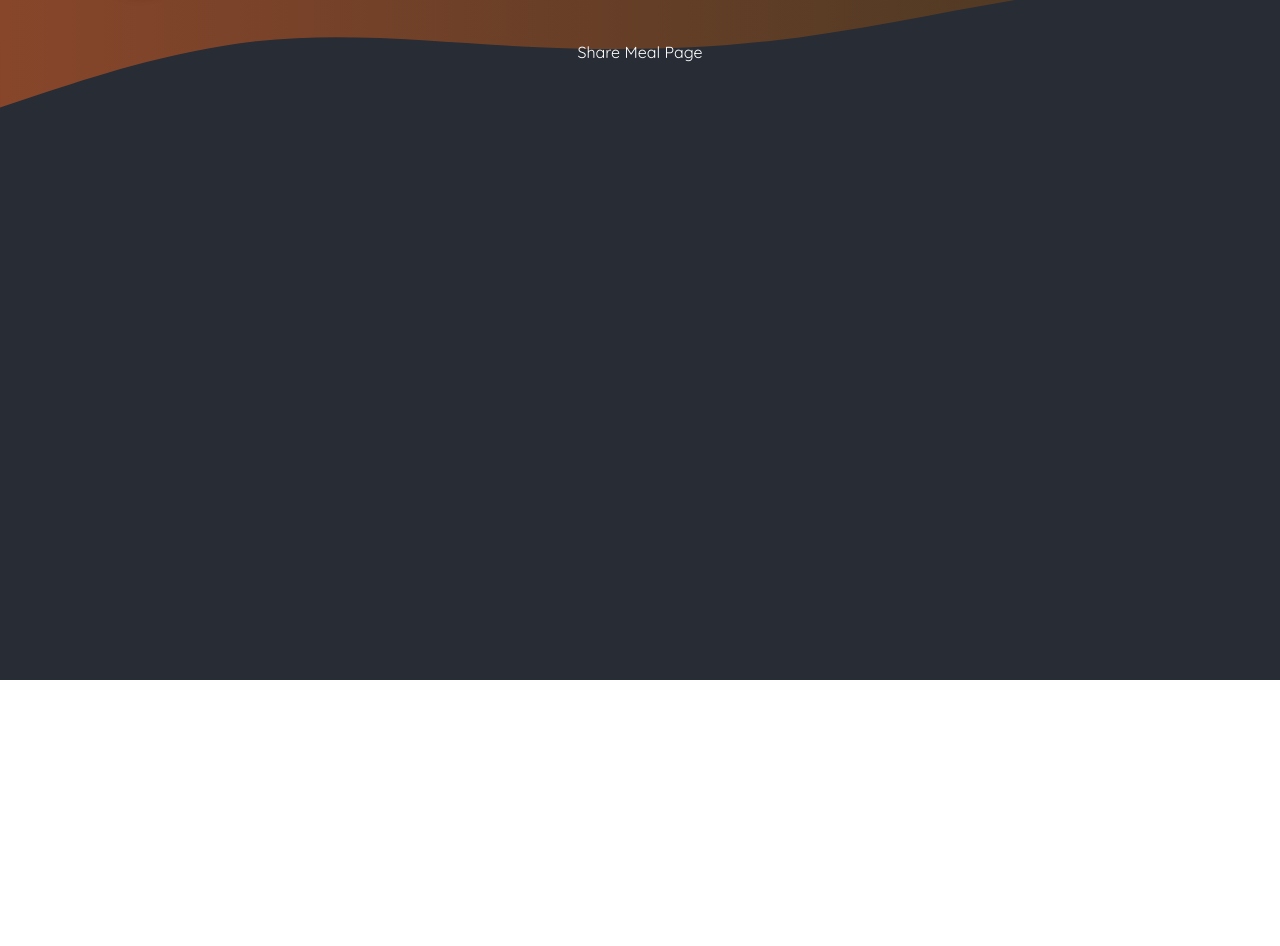
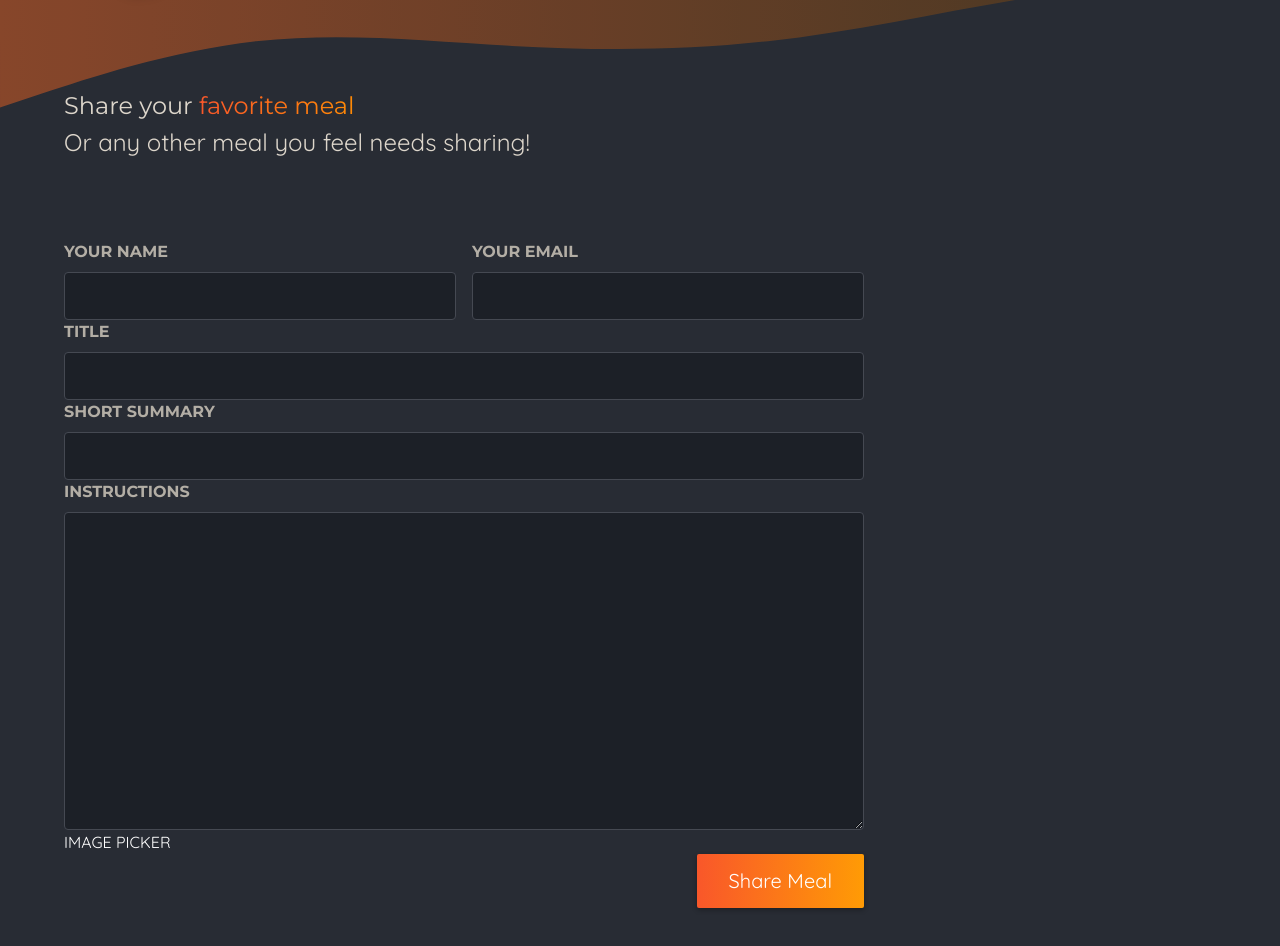
Before and after one commit to salmaassem-eng/Burger-Shop, a Next.js app: page /meals/share in a window 1280 px wide. Shown: the part 120-1066 px from the top of the page. Before the commit the page ends 800 px from the top, so only its background shows below. Built offline with nearby package versions, Linux system fonts and the light colour scheme.

Commit message:
finish slug meal and all details

```diff
--- a/app/meals/[slug]/page.js
+++ b/app/meals/[slug]/page.js
@@ -1,9 +1,36 @@
-export default function MealDetailPage() {
+import classes from './page.module.css';
+import Image from 'next/image';
+import { getMealBySlug } from '../../../lib/meals';
+import { notFound } from 'next/navigation';
+
+
+export default async function MealDetailPage({params}) {
+   const meal = await getMealBySlug(params.slug);
+    if(!meal) {
+      notFound();    }
+   meal.instructions = meal.instructions.replace(/\n/g, '<br>'); // Replace newline characters with <br> tags
     return (
+       <>
+        <header className={classes.header}>
+            <div className={classes.image}>
+                <Image src={meal.image} alt={meal.title} fill />
+             </div>
+             <div className={classes.headerText}>
+                <h1>{meal.title}</h1>
+                <p className={classes.creator}>
+                    by <a href={`mailto:${meal.creatorEmail}`}>{meal.creator}</a>
+                </p>
+                <p className={classes.summary}>
+                    {meal.summary}
+                </p>
+             </div>
+        </header>
         <main>
-            <h1 style={{ color: 'white', textAlign: 'center' }}>
-                Meal Detail Page
-            </h1>
+            <p className={classes.instructions}
+            dangerouslySetInnerHTML={{ __html:meal.instructions }}
+            >
+            </p>
         </main>
+       </>
     );
 }
--- /dev/null
+++ b/app/meals/[slug]/page.module.css
@@ -0,0 +1,127 @@
+.header {
+  display: flex;
+  padding: 2rem 1rem;
+  gap: 3rem;
+  margin: auto;
+  max-width: 80rem;
+}
+
+.image {
+  position: relative;
+  width: 30rem;
+  height: 20rem;
+}
+
+.header img {
+  object-fit: cover;
+  border-radius: 8px;
+  box-shadow: 0 0 0.5rem rgba(0, 0, 0, 0.5);
+  animation: fade-slide-in-from-left 1s ease-out forwards;
+}
+
+.headerText {
+  padding: 0.5rem 1rem 0 1rem;
+  color: #ddd6cb;
+  max-width: 40rem;
+  animation: fade-slide-in-from-right 1s ease-out forwards;
+}
+
+.headerText h1 {
+  margin: 0;
+  font-size: 3.5rem;
+  text-transform: uppercase;
+  font-family: 'Montserrat', sans-serif;
+  text-shadow: 0 0 0.5rem rgba(0, 0, 0, 0.5);
+}
+
+.creator {
+  font-size: 1.5rem;
+  color: #cfa69b;
+  font-style: italic;
+}
+
+.creator a {
+  background: linear-gradient(90deg, #f9572a, #ff8a05);
+  background-clip: text;
+  -webkit-background-clip: text;
+  -webkit-text-fill-color: transparent;
+}
+
+.creator a:hover,
+.creator a:active {
+  background: linear-gradient(90deg, #f9572a, #ff8a05);
+  background-clip: text;
+  -webkit-background-clip: text;
+  -webkit-text-fill-color: transparent;
+  text-shadow: 0 0 18px rgba(248, 190, 42, 0.8);
+}
+
+.summary {
+  font-size: 1.5rem;
+}
+
+.instructions {
+  font-size: 1.25rem;
+  line-height: 1.5;
+  background-color: #6e6464;
+  color: #13120f;
+  border-radius: 8px;
+  box-shadow: 0 0 0.5rem rgba(0, 0, 0, 0.5);
+  padding: 2rem;
+  max-width: 60rem;
+  margin: 2rem auto;
+  animation: fade-slide-in-from-bottom 1s ease-out forwards;
+}
+
+.loading {
+  font-size: 3rem;
+  text-align: center;
+  color: #ddd6cb;
+  font-weight: bold;
+  animation: flash 1s ease-in-out infinite alternate;
+}
+
+@keyframes fade-slide-in-from-left {
+  0% {
+    opacity: 0;
+    transform: translateX(-1rem);
+  }
+  100% {
+    opacity: 1;
+    transform: translateX(0);
+  }
+}
+
+@keyframes fade-slide-in-from-right {
+  0% {
+    opacity: 0;
+    transform: translateX(1rem);
+  }
+  100% {
+    opacity: 1;
+    transform: translateX(0);
+  }
+}
+
+@keyframes fade-slide-in-from-bottom {
+  0% {
+    opacity: 0;
+    transform: translateY(1rem);
+  }
+  100% {
+    opacity: 1;
+    transform: translateY(0);
+  }
+}
+
+@keyframes flash {
+  0% {
+    opacity: 0;
+  }
+  50% {
+    opacity: 1;
+  }
+  100% {
+    opacity: 0;
+  }
+}
--- /dev/null
+++ b/app/meals/not-found.js
@@ -0,0 +1,9 @@
+export default function NotFound()
+{
+ return(
+    <main className="not-found">
+        <h1>Meal Not Found</h1>
+        <p>Sorry, the meal you are looking for does not exist.</p>
+    </main>
+ )
+}
--- a/app/meals/share/page.js
+++ b/app/meals/share/page.js
@@ -1,9 +1,49 @@
-export default function shareMeal() {
+import classes from './page.module.css';
+
+export default function ShareMealPage() {
   return (
-    <main>
-      <h1 style={{ color: 'white', textAlign: 'center' }}>
-        Share Meal Page
-      </h1>
-    </main>
+    <>
+      <header className={classes.header}>
+        <h1>
+          Share your <span className={classes.highlight}>favorite meal</span>
+        </h1>
+        <p>Or any other meal you feel needs sharing!</p>
+      </header>
+      <main className={classes.main}>
+        <form className={classes.form}>
+          <div className={classes.row}>
+            <p>
+              <label htmlFor="name">Your name</label>
+              <input type="text" id="name" name="name" required />
+            </p>
+            <p>
+              <label htmlFor="email">Your email</label>
+              <input type="email" id="email" name="email" required />
+            </p>
+          </div>
+          <p>
+            <label htmlFor="title">Title</label>
+            <input type="text" id="title" name="title" required />
+          </p>
+          <p>
+            <label htmlFor="summary">Short Summary</label>
+            <input type="text" id="summary" name="summary" required />
+          </p>
+          <p>
+            <label htmlFor="instructions">Instructions</label>
+            <textarea
+              id="instructions"
+              name="instructions"
+              rows="10"
+              required
+            ></textarea>
+          </p>
+          IMAGE PICKER
+          <p className={classes.actions}>
+            <button type="submit">Share Meal</button>
+          </p>
+        </form>
+      </main>
+    </>
   );
 }
--- /dev/null
+++ b/app/meals/share/page.module.css
@@ -0,0 +1,98 @@
+.header {
+  gap: 3rem;
+  margin: 3rem auto 5rem auto;
+  width: 90%;
+  max-width: 75rem;
+  color: #ddd6cb;
+  font-size: 1.5rem;
+}
+
+.header h1 {
+  font-family: 'Montserrat', sans-serif;
+}
+
+.highlight {
+  background: linear-gradient(90deg, #f9572a, #ff8a05);
+  background-clip: text;
+  -webkit-background-clip: text;
+  -webkit-text-fill-color: transparent;
+}
+
+.main {
+  width: 90%;
+  max-width: 75rem;
+  margin: 3rem auto;
+  color: white;
+}
+
+.form {
+  max-width: 50rem;
+}
+
+.form label {
+  display: block;
+  margin-bottom: 0.5rem;
+  font-size: 1rem;
+  font-family: 'Montserrat', sans-serif;
+  text-transform: uppercase;
+  color: #b3aea5;
+  font-weight: bold;
+}
+
+.form input,
+.form textarea {
+  display: block;
+  width: 100%;
+  padding: 0.5rem 1rem;
+  border-radius: 4px;
+  border: 1px solid #454952;
+  background: #1c2027;
+  font-size: 1.25rem;
+  font-family: 'Montserrat', sans-serif;
+  color: #ddd6cb;
+}
+
+.form input:focus,
+.form textarea:focus {
+  outline-color: #f99f2a;
+  background-color: #1f252d;
+}
+
+.row {
+  display: flex;
+  gap: 1rem;
+}
+
+.row p {
+  width: 100%;
+}
+
+.actions {
+  text-align: right;
+}
+
+.actions button {
+  border: 0;
+  padding: 0.75rem 2rem;
+  background: linear-gradient(90deg, #f9572a, #ff9b05);
+  border: none;
+  color: #ffffff;
+  border-radius: 2px;
+  cursor: pointer;
+  font: inherit;
+  font-size: 1.25rem;
+  box-shadow: 0 2px 5px rgba(0, 0, 0, 0.3);
+}
+
+.actions button:hover,
+.actions button:focus {
+  background: linear-gradient(90deg, #fd4715, #f9b241);
+}
+
+.actions button:disabled,
+.actions button:hover:disabled,
+.actions button:focus:disabled {
+  background: #ccc;
+  color: #979797;
+  cursor: not-allowed;
+}
--- a/lib/meals.js
+++ b/lib/meals.js
@@ -7,3 +7,8 @@
     const meals = db.prepare('SELECT * FROM meals').all();  // run for using data from meals.db, all for featch data from meals table
     return meals;
 }
+
+export async function getMealBySlug(slug) {
+    const meal = db.prepare('SELECT * FROM meals WHERE slug = ?').get(slug); //get method is used to fetch a single row from the database that matches the provided slug. The ? is a placeholder for the slug value, which is passed as an argument to the get method. This helps prevent SQL injection attacks by ensuring that the slug value is properly escaped before being used in the query.
+    return meal;
+}
```
